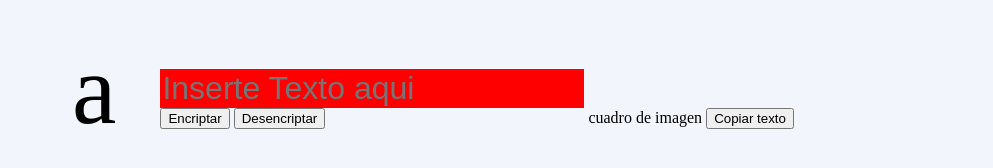
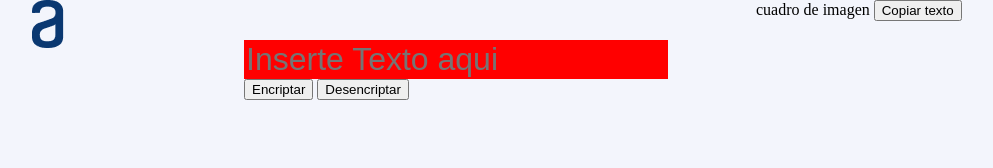
Before and after one commit to AlejaArmen/primer-desafio-one, a plain HTML site: page index.html in a window 1280 px wide. Shown: the whole page, without its empty margins (12-1005 px from the left). Drawn offline with Linux system fonts and the light colour scheme; files that its build step writes are made by us from their sources.

Commit message:
Trabando ando

```diff
--- a/css/style.css
+++ b/css/style.css
@@ -2,17 +2,21 @@ body{
     background: #F3F5FC;
 }
 
-.caja-relleno{
-    margin: 40px 40px 0px 84px;
-    width: 120;
-    display: inline-block;
+.container{
+    width: 100%;
+    display: flex;
+    flex-direction: row;
+    justify-content: space-between;
+    align-items: flex-start;
 }
 
-.caja-relleno p{
-    font-size: 100px;
+.caja-relleno {
+    flex-basis: 20%;
 }
 .caja-texto{
     display: inline-block;
+    margin-top: 20px;
+    flex-basis: 40%
 }
 .caja-texto input{
     background: red;
@@ -20,6 +24,8 @@ body{
     font-size: 32px;
     display: block;
 }
-.caja-resultado{
+.caja-resultado
+{
+    flex-basis: 40%;
     display: inline-block;
 }
--- a/index.html
+++ b/index.html
@@ -10,20 +10,21 @@
 </head>
 <body>
     <main>
+        <div class="container">
+
             <div class="caja-relleno">
-            <p>a</p>
+                <img src="assets/Logo.png" alt="">
             </div>
             <div class="caja-texto">
-
                 <input type="text" placeholder="Inserte Texto aqui" class="caja-texto">
                 <button>Encriptar</button>
                 <button>Desencriptar</button>
-
             </div>
             <div class="caja-resultado">
                 cuadro de imagen
                 <button>Copiar texto</button>
             </div>
+        </div>
     </main>
 </body>
 </html>
```
Lines whose indentation alone changed are shown as unchanged.
